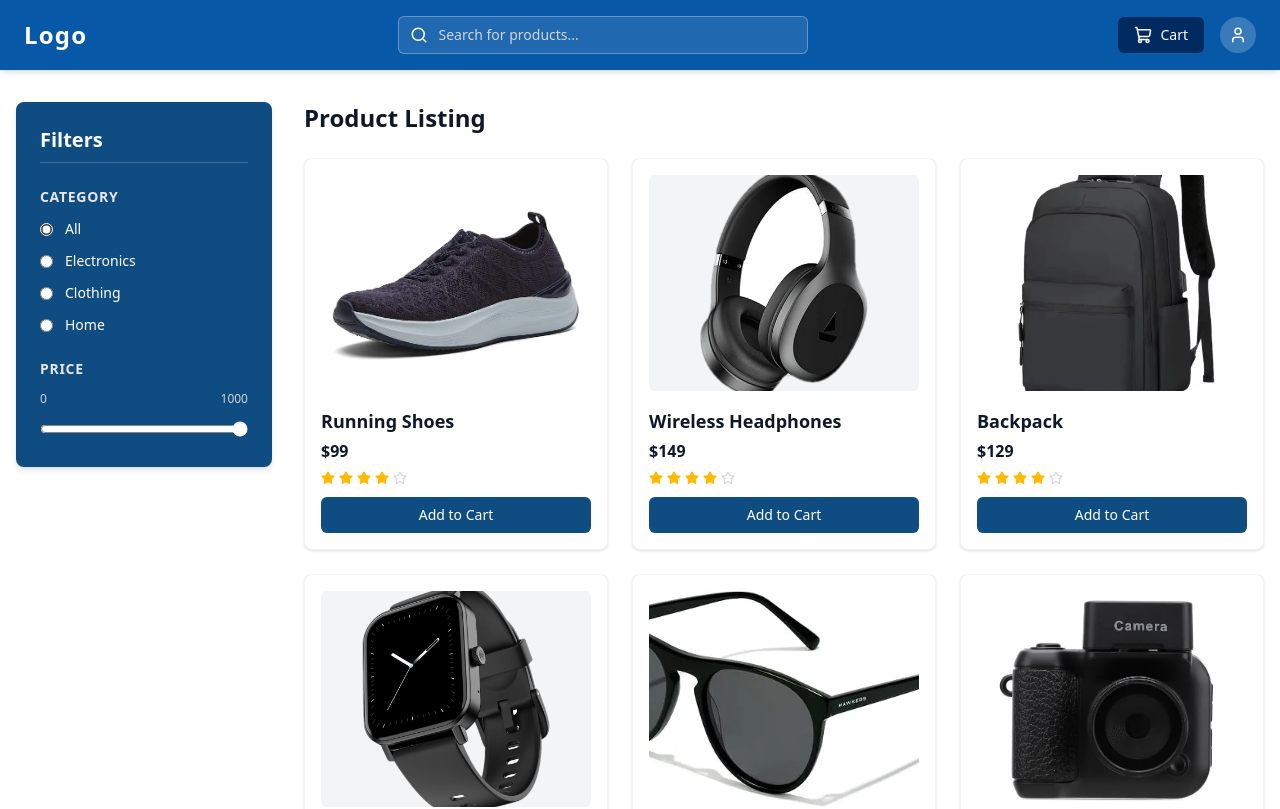
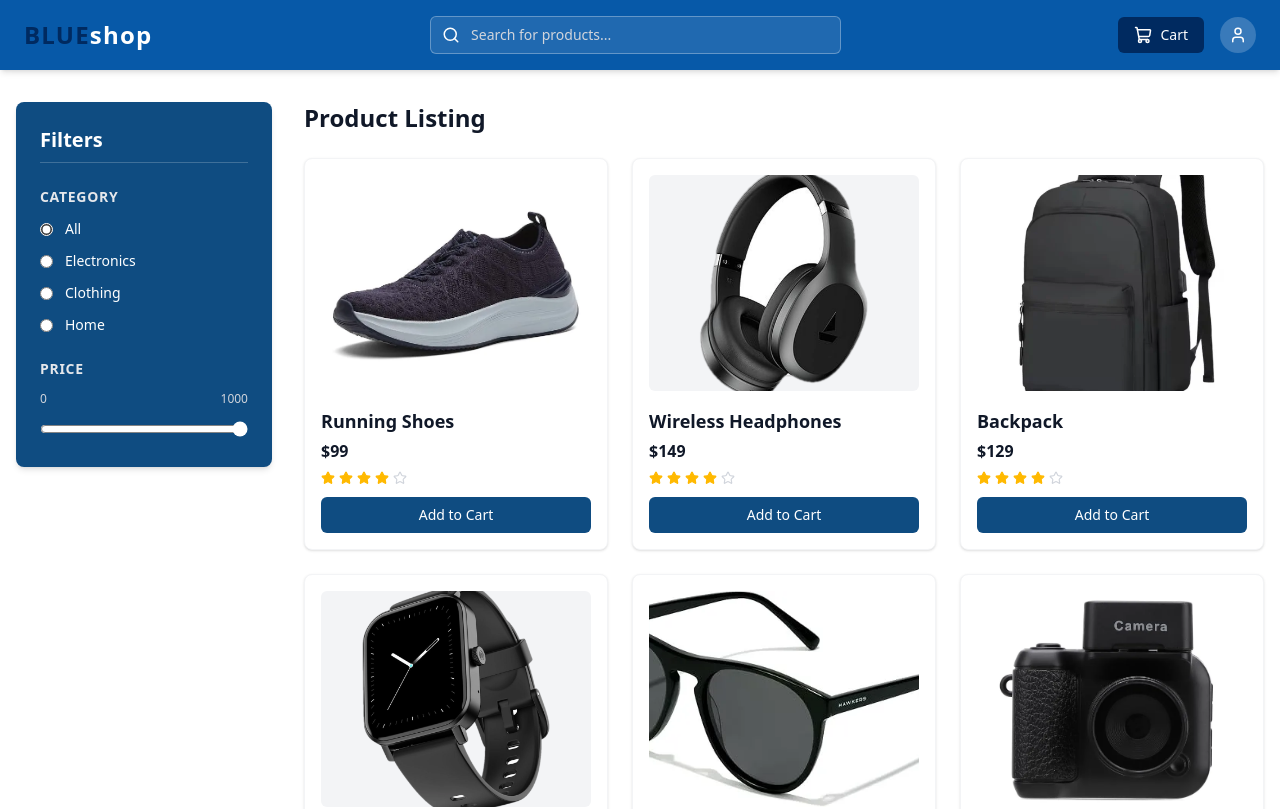
Before and after one commit to abhisheksamriya/whatbytes-frontend-task, a Next.js app: page / in a window 1280 px wide. Shown: the top 809 px of the page. Built offline with nearby package versions, Linux system fonts and the light colour scheme.

Commit message:
logo and favicon icon updated

```diff
--- a/app/layout.tsx
+++ b/app/layout.tsx
@@ -18,6 +18,9 @@ const geistMono = Geist_Mono({
 export const metadata: Metadata = {
   title: "Blueshop",
   description: "A shopping app",
+    icons: {
+    icon: "/logo.png",
+  },
 };
 
 export default function RootLayout({ children }: LayoutProps<"/">) {
--- a/components/Navbar.tsx
+++ b/components/Navbar.tsx
@@ -12,7 +12,7 @@ const Navbar = () => {
   return (
     <header className="bg-brand-blue text-white px-4 md:px-6 py-4 flex flex-col md:flex-row items-center justify-between gap-4 shadow-md sticky top-0 z-50">
       <div className="text-2xl font-bold tracking-wider w-full md:w-auto flex justify-between items-center">
-        <Link href="/">Logo</Link>
+        <Link href="/"><span className="text-dark-blue font-black">BLUE</span>shop</Link>
         {/* for mobile */}
         <div className="flex md:hidden items-center gap-3">
           <Link href="/cart" className="relative flex items-center gap-1 bg-dark-blue hover:bg-dark-blue/80 px-3 py-2 rounded-md text-sm font-medium transition">
```
Also changed, not shown: public/logo.png (added).
